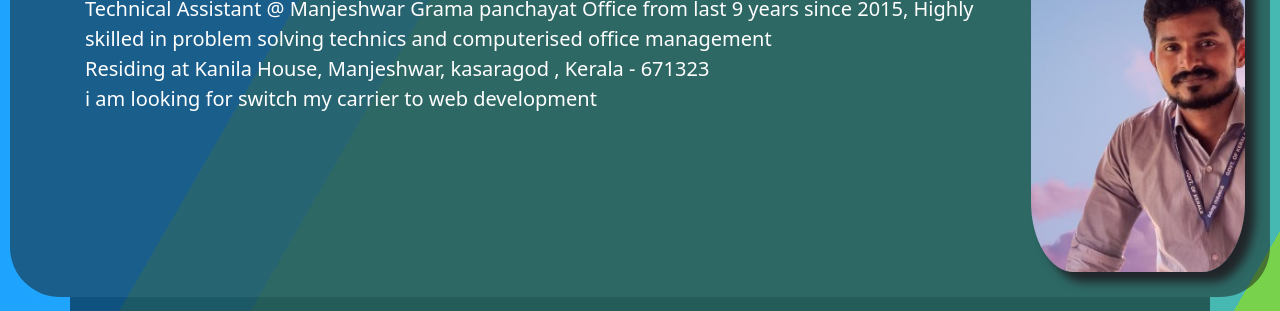
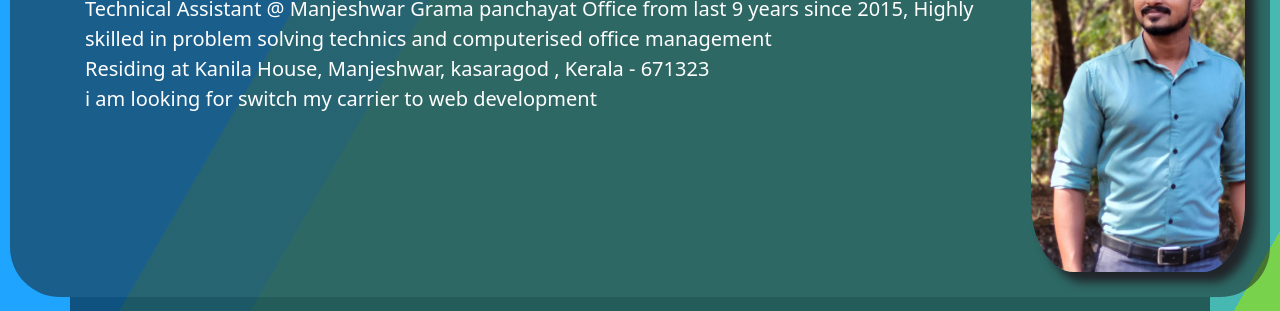
Before and after one commit to Jeetheshc/newweb, a plain HTML site: page about.html in a window 1280 px wide. Shown: the part 169-480 px from the top of the page. Drawn offline with nearby package versions, Linux system fonts and the light colour scheme.

Commit message:
Update about.html
pic change

```diff
--- a/about.html
+++ b/about.html
@@ -66,7 +66,7 @@
       </div>
     </div>
     <div class="pp1">
-          <img src="./IMAGES/pic.jpg">
+          <img src="./IMAGES/pic1.jpg">
     </div>
 
 
```
